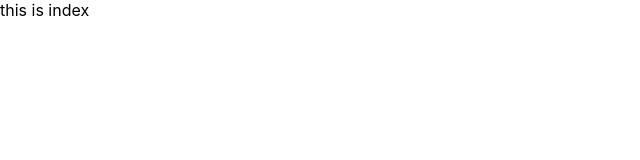
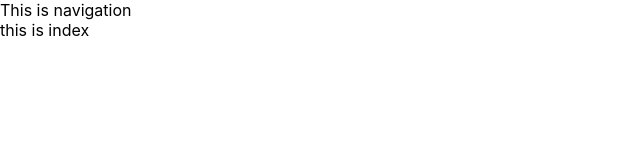
Before and after one commit to GoranAviani/react_web, a React (Create React App) app: page / in a window 1280 px wide. Shown: the top 160 px of the page, without its empty margins (0-640 px from the left). Built offline with nearby package versions, Linux system fonts and the light colour scheme.

Commit message:
index page

```diff
--- a/src/components/Index/Index.js
+++ b/src/components/Index/Index.js
@@ -1,10 +1,12 @@
 import React from 'react'
 import './Index.css'
 
+import Navigation from "../Navigation/Navigation";
 const Index = () => {
 
     return(
         <div>
+            <Navigation/>
             this is index
         </div>
 
--- /dev/null
+++ b/src/components/Navigation/Navigation.js
@@ -0,0 +1,12 @@
+import React from 'react'
+
+import './Navigation.css'
+
+const Navigation = () => {
+
+    return (
+        <div>This is navigation</div>
+    )
+}
+
+export default Navigation;
```
Also changed, not shown: src/components/Navigation/Navigation.css (added).
